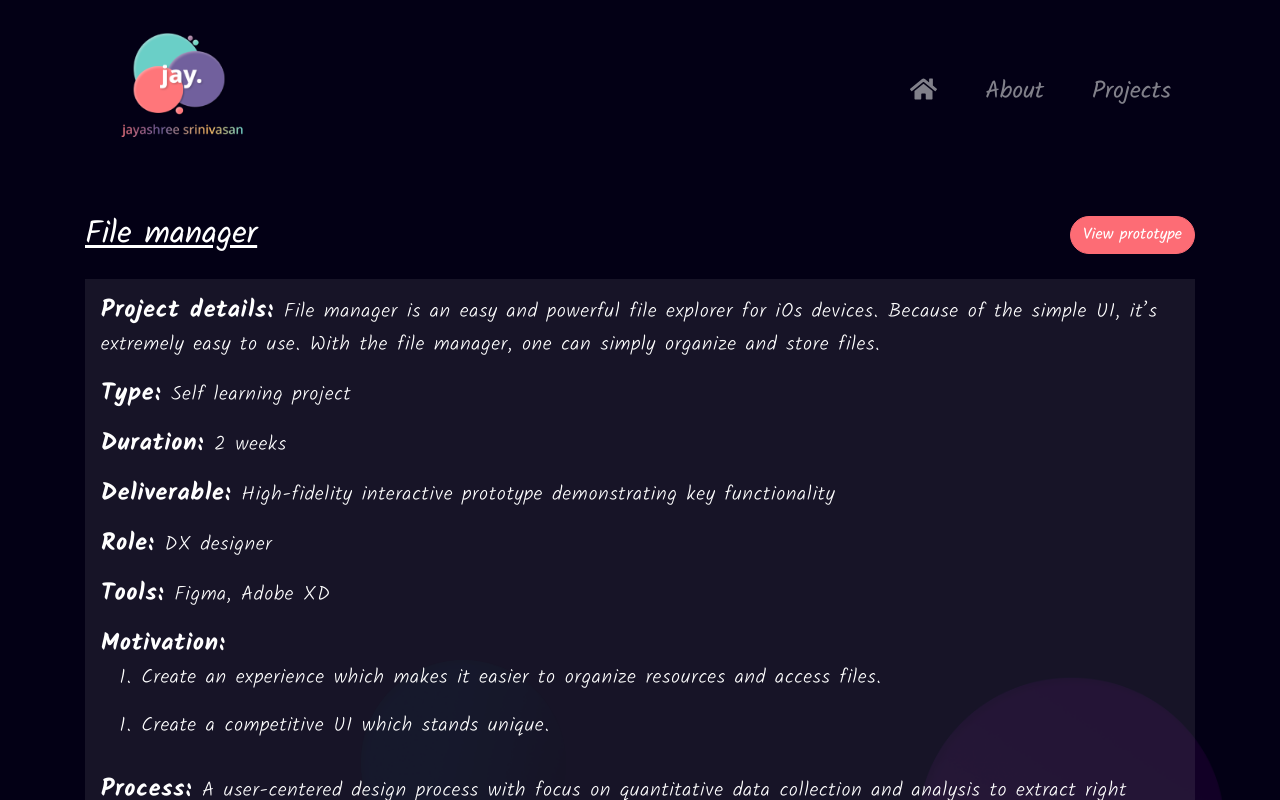
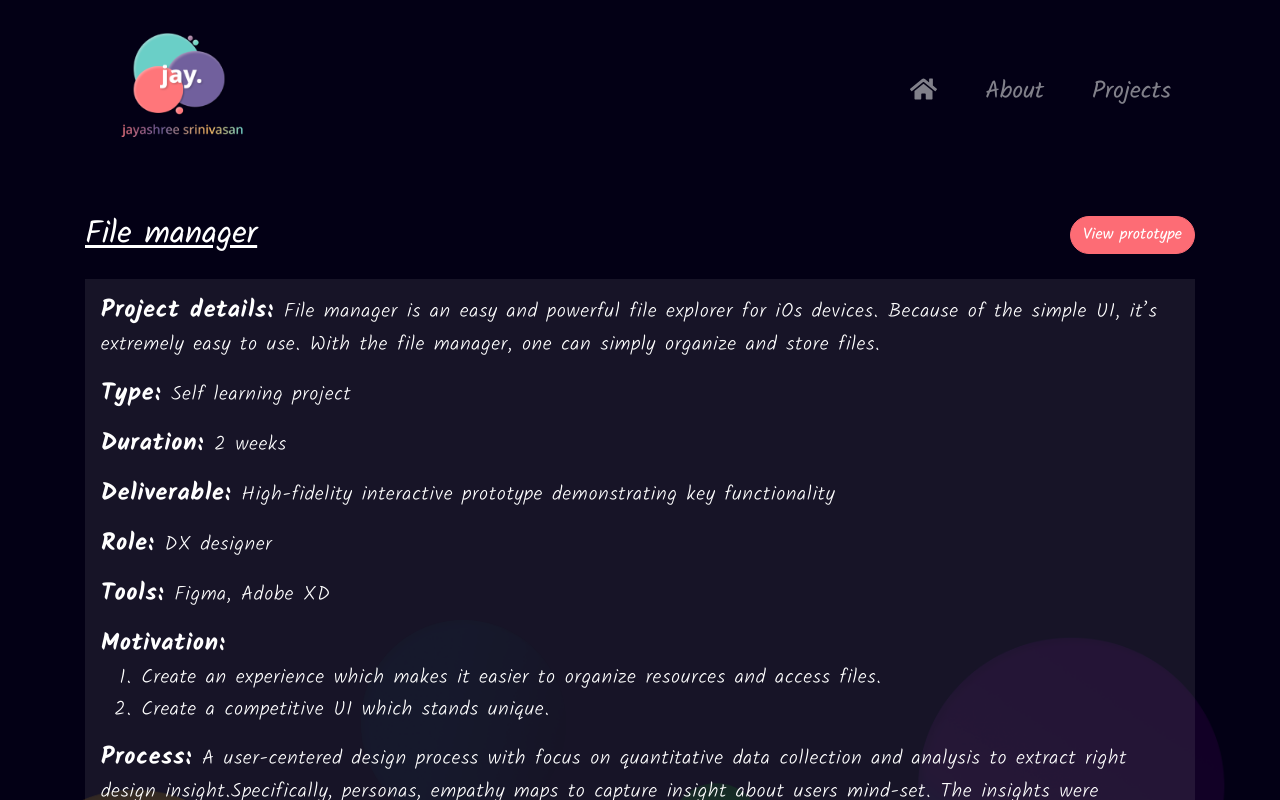
Before and after one commit to serlintamilselvam/jayashree-portfolio, a React (Create React App) app in the folder portfolio/: page /project/list/1 in a window 1280 px wide. Shown: the top 800 px of the page. Built offline with nearby package versions, Linux system fonts and the light colour scheme.

Commit message:
listing number change ui fixed

```diff
--- a/portfolio/src/Views/Project/Project.js
+++ b/portfolio/src/Views/Project/Project.js
@@ -123,13 +123,17 @@ class Project extends React.Component {
                                                         {
                                                             (!Array.isArray(singleContent.value))?
                                                                 singleContent.value:
-                                                                singleContent.value.map((singleValue, singleKey) => {
-                                                                    return (
-                                                                        <ol key={singleKey}>
-                                                                            <li>{singleValue}</li>
-                                                                        </ol>
-                                                                    )
-                                                                })
+                                                                <ol>
+                                                                    {
+                                                                        singleContent.value.map((singleValue, singleKey) => {
+                                                                            return (
+                                                                                    <li key={singleKey}>
+                                                                                        {singleValue}
+                                                                                    </li>
+                                                                            )
+                                                                        })
+                                                                    }
+                                                                </ol>
                                                         }
                                                     </span>
                                                     {
--- a/portfolio/src/Views/Project/Project.scss
+++ b/portfolio/src/Views/Project/Project.scss
@@ -55,6 +55,11 @@ $breakpoint-min-small-device: 768px;
                 .sub-desc {
                     font-size: 1.25rem;
                     font-family: 'Kalam-Light';
+
+                    ol {
+                        margin-bottom: 0;
+                    }
+
                 }
 
                 @media (max-width: $breakpoint-tablet) {
```
